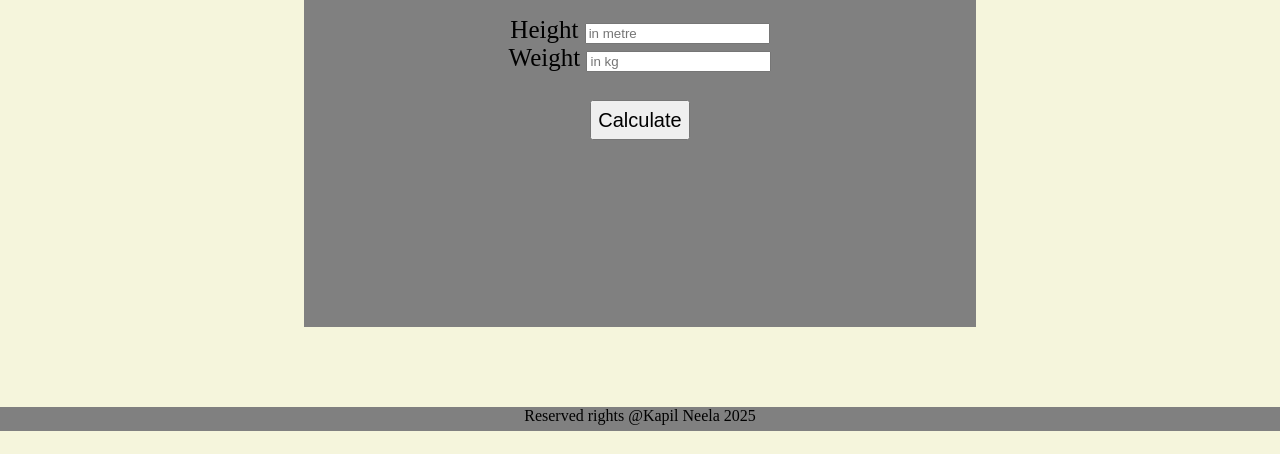
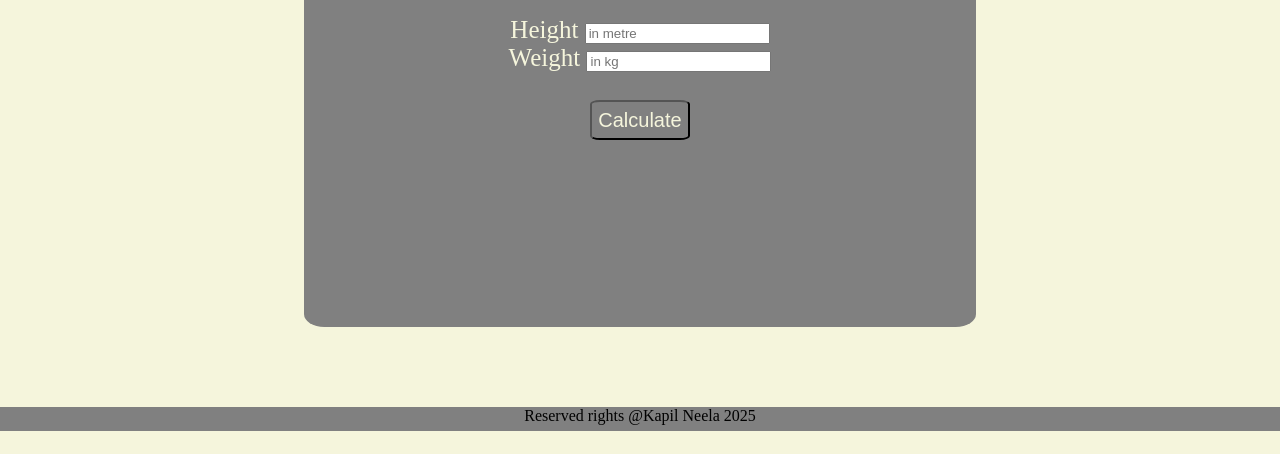
Before and after one commit to Kapiln16/Portfolio, a plain HTML site: page BMIcalc/index.html in a window 1280 px wide. Shown: the part 346-800 px from the top of the page. Drawn offline with Linux system fonts and the light colour scheme.

Commit message:
index.css

```diff
--- a/BMIcalc/index.css
+++ b/BMIcalc/index.css
@@ -27,6 +27,8 @@ header{
     text-align: center;
     padding: 2vh;
     font-size: 25px;
+    color: beige;
+    border-radius: 3%;
 }
 
 .bulb{
@@ -57,3 +59,8 @@ footer{
     height: 3vh;
     background-color: grey;
 }
+#submit{
+    color: beige;
+    background-color: gray;
+    border-radius: 10%;
+}
```
